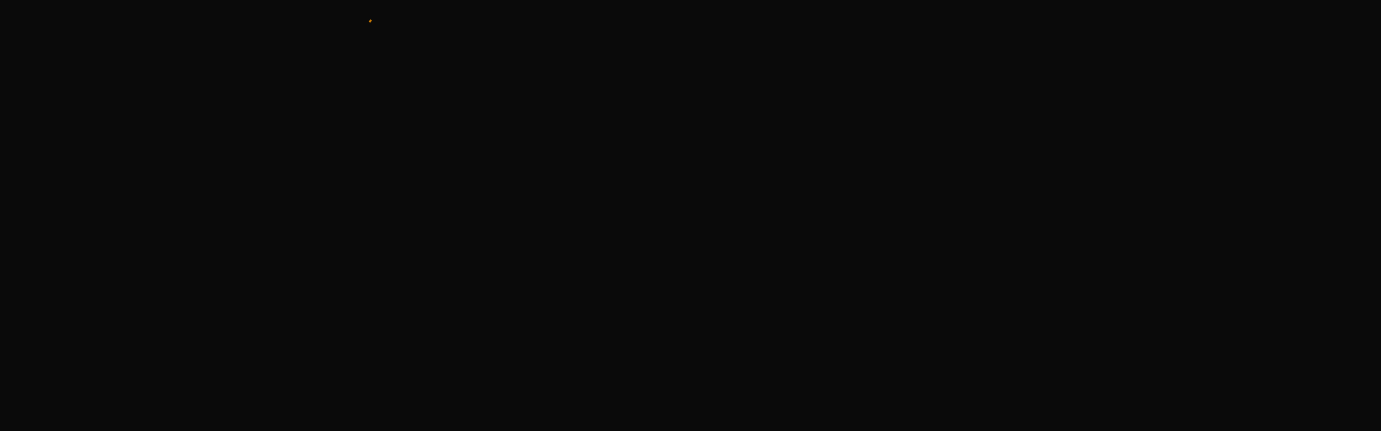
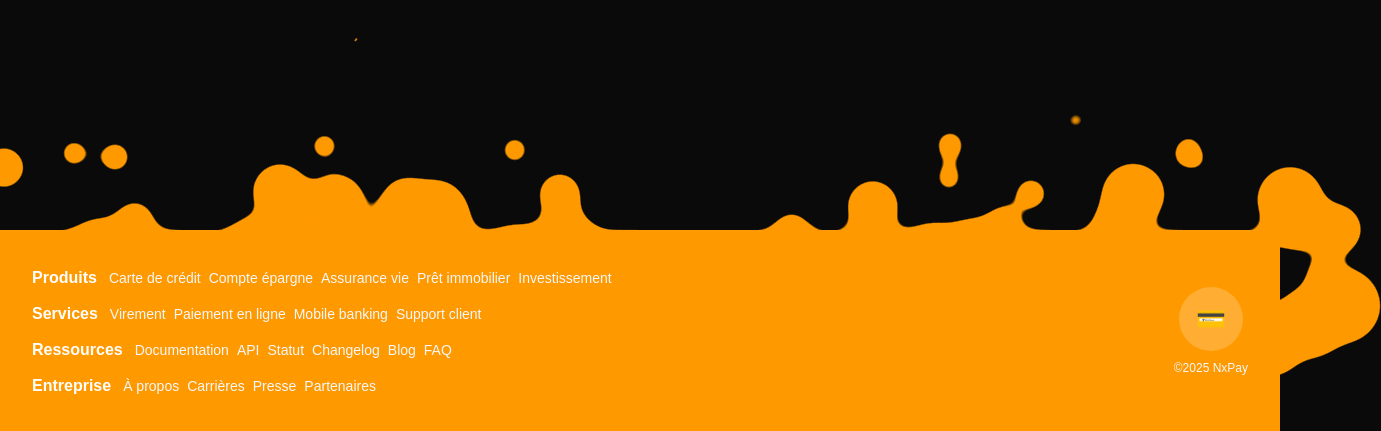
Before and after one commit to nxtex/nextjs-playground, a Next.js app: page /payment in a window 1280 px wide. Shown: the part 730-1161 px from the top of the page, 1381 px wide, since content can reach past the window. Before the commit the page ends 800 px from the top, so only its background shows below. Built offline with nearby package versions, Linux system fonts and the light colour scheme.

Commit message:
feat: plug BubbleFooter into payment page

```diff
--- a/app/payment/page.tsx
+++ b/app/payment/page.tsx
@@ -1,5 +1,11 @@
 import PaymentCard from '@/components/PaymentCard';
+import BubbleFooter from '@/components/BubbleFooter';
 
 export default function PaymentPage() {
-  return <PaymentCard />;
+  return (
+    <>
+      <PaymentCard />
+      <BubbleFooter />
+    </>
+  );
 }
```
